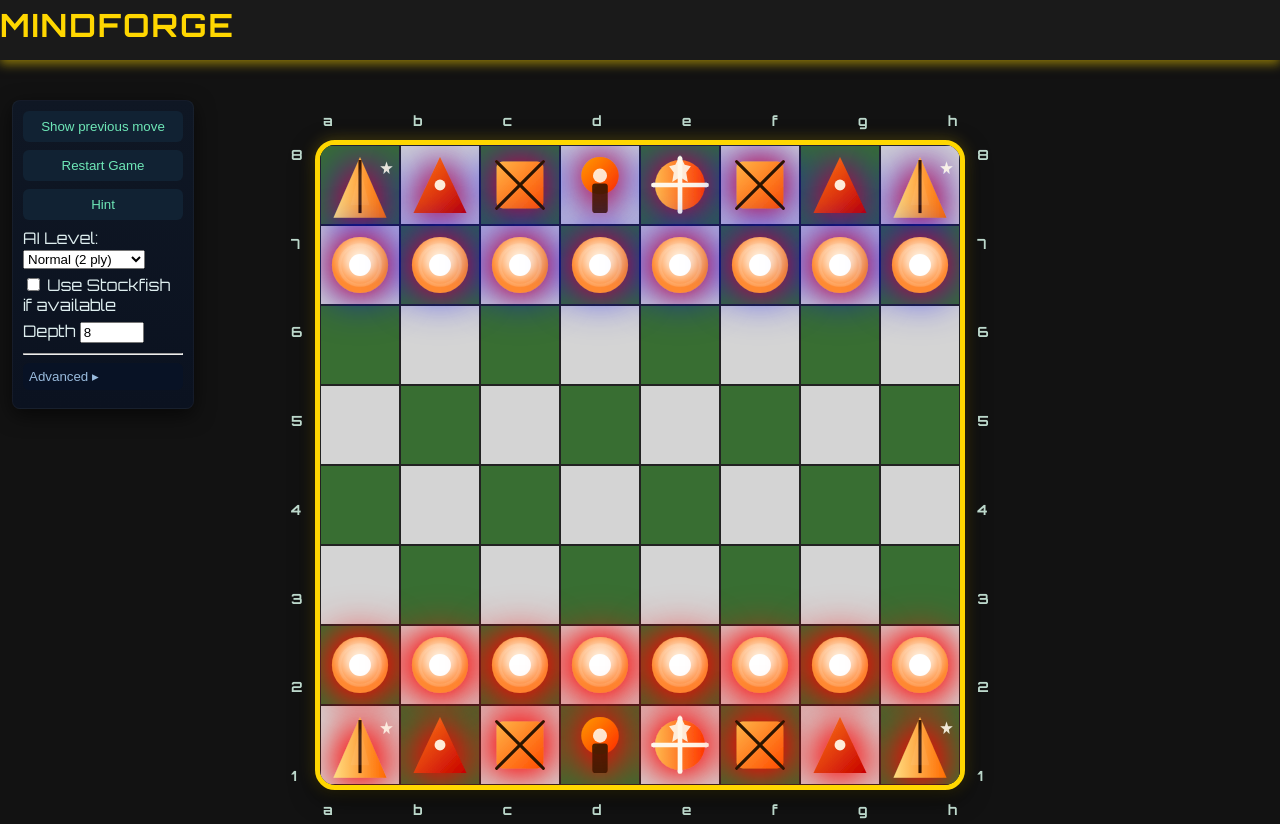
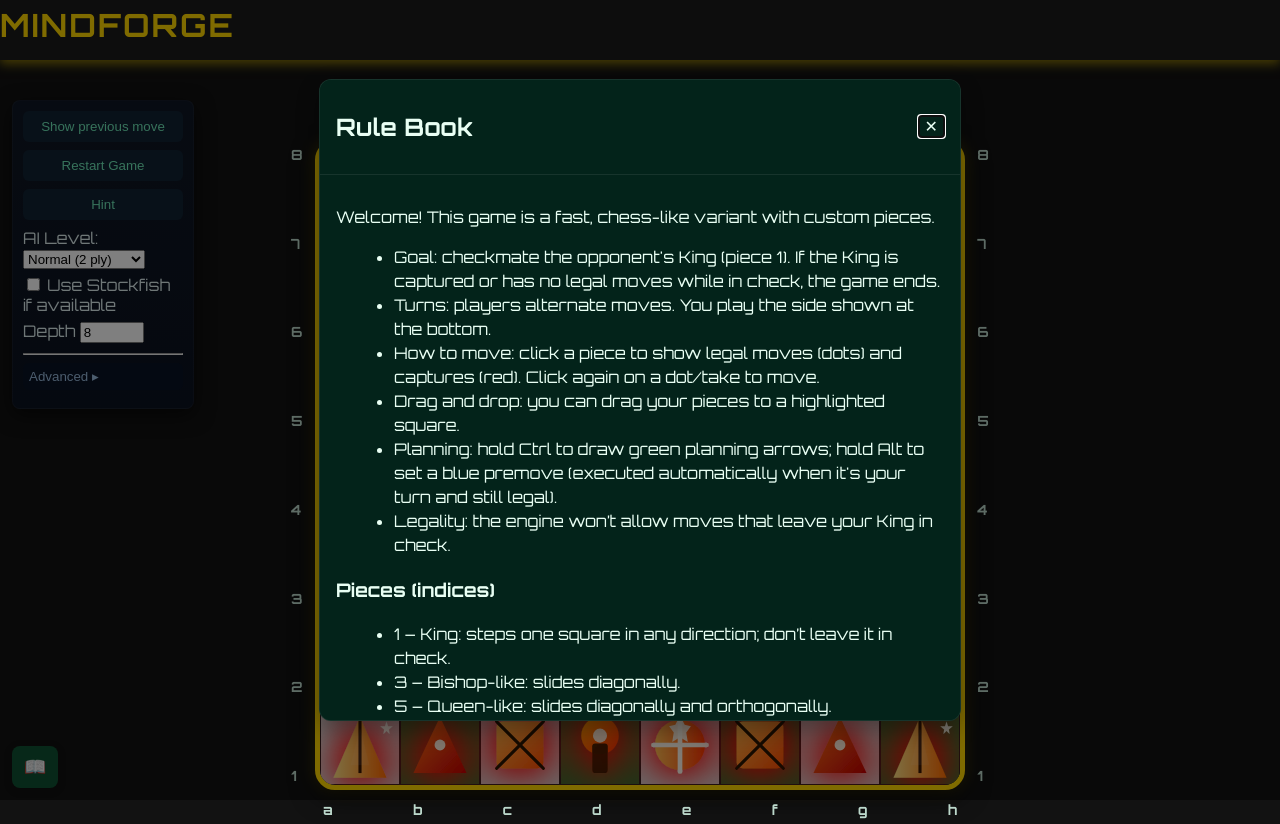
Before and after one commit to samuelgirmametaferia/HIGHIQCHESS, a plain HTML site: page index.html in a window 1280 px wide. Drawn offline with Linux system fonts and the light colour scheme.

Commit message:
Add files via upload

```diff
--- a/app.js
+++ b/app.js
@@ -692,3 +692,19 @@ window.addEventListener('keydown', (e)=>{
     applyAndRender(boardState);
     }
 });
+
+// Rule Book modal wiring (init after DOM ready since markup is after script tag)
+function setupRulebook(){
+    const rbBtn = document.getElementById('btn-rulebook');
+    const rbModal = document.getElementById('rulebook-modal');
+    const rbClose = document.getElementById('rulebook-close');
+    function open(){ if(!rbModal) return; rbModal.classList.remove('hidden'); rbModal.setAttribute('aria-hidden','false'); try{ rbClose && rbClose.focus(); }catch(e){} }
+    function close(){ if(!rbModal) return; rbModal.classList.add('hidden'); rbModal.setAttribute('aria-hidden','true'); }
+    if(rbBtn) rbBtn.addEventListener('click', open);
+    if(rbClose) rbClose.addEventListener('click', close);
+    if(rbModal){ rbModal.addEventListener('click', (e)=>{ const t = e.target; if(t && t.classList && t.classList.contains('rulebook-backdrop')) close(); }); }
+    window.addEventListener('keydown', (e)=>{ if(e.key === 'Escape') close(); });
+    // show on first load
+    open();
+}
+if(document.readyState === 'loading') document.addEventListener('DOMContentLoaded', setupRulebook); else setupRulebook();
--- a/index.html
+++ b/index.html
@@ -64,5 +64,37 @@
         </div>
     </main>
     <script src="app.js" type="module"></script>
+    <!-- Floating Rule Book button and modal -->
+    <button id="btn-rulebook" class="fab-rulebook" aria-label="Open rule book" title="Rule Book">📖</button>
+    <div id="rulebook-modal" class="rulebook-modal hidden" aria-hidden="true" role="dialog" aria-labelledby="rulebook-title">
+        <div class="rulebook-backdrop"></div>
+        <div class="rulebook-card" role="document">
+            <div class="rulebook-header">
+                <h2 id="rulebook-title">Rule Book</h2>
+                <button id="rulebook-close" class="rulebook-close" aria-label="Close">✕</button>
+            </div>
+            <div class="rulebook-body">
+                <p>Welcome! This game is a fast, chess-like variant with custom pieces.</p>
+                <ul>
+                    <li>Goal: checkmate the opponent's King (piece 1). If the King is captured or has no legal moves while in check, the game ends.</li>
+                    <li>Turns: players alternate moves. You play the side shown at the bottom.</li>
+                    <li>How to move: click a piece to show legal moves (dots) and captures (red). Click again on a dot/take to move.</li>
+                    <li>Drag and drop: you can drag your pieces to a highlighted square.</li>
+                    <li>Planning: hold Ctrl to draw green planning arrows; hold Alt to set a blue premove (executed automatically when it's your turn and still legal).</li>
+                    <li>Legality: the engine won’t allow moves that leave your King in check.</li>
+                </ul>
+                <h3>Pieces (indices)</h3>
+                <ul>
+                    <li>1 – King: steps one square in any direction; don’t leave it in check.</li>
+                    <li>3 – Bishop-like: slides diagonally.</li>
+                    <li>5 – Queen-like: slides diagonally and orthogonally.</li>
+                    <li>4 – Rook-stepper: steps one square orthogonally; has a special forward jump in some cases.</li>
+                    <li>2 – Jumper: leaps two squares in straight/diagonal directions (can hop).</li>
+                    <li>0 – Light piece: short limited steps.</li>
+                </ul>
+                <p>Tip: Use the Hint button for suggestions. The AI may think for up to ~1 second per move.</p>
+            </div>
+        </div>
+    </div>
 </body>
 </html>
--- a/style.css
+++ b/style.css
@@ -1,3 +1,16 @@
+/* Rulebook floating button */
+.fab-rulebook{position:fixed;left:12px;bottom:12px;z-index:1000;border:none;background:#0f5132;color:#e9fff4;padding:10px 12px;border-radius:8px;cursor:pointer;box-shadow:0 2px 8px rgba(0,0,0,0.2);font-size:18px}
+.fab-rulebook:hover{background:#0b3f27}
+
+/* Rulebook modal */
+.rulebook-modal.hidden{display:none}
+.rulebook-modal{position:fixed;inset:0;z-index:1001;display:flex;align-items:center;justify-content:center}
+.rulebook-backdrop{position:absolute;inset:0;background:rgba(0,0,0,0.5)}
+.rulebook-card{position:relative;background:#03231a;color:#e9fff4;border:1px solid rgba(255,255,255,0.08);border-radius:12px;max-width:640px;width:92%;max-height:80vh;overflow:auto;box-shadow:0 8px 24px rgba(0,0,0,0.35);}
+.rulebook-header{display:flex;align-items:center;justify-content:space-between;padding:12px 16px;border-bottom:1px solid rgba(255,255,255,0.08)}
+.rulebook-close{background:transparent;border:none;color:#e9fff4;font-size:16px;cursor:pointer}
+.rulebook-body{padding:14px 16px;line-height:1.5}
+.rulebook-body ul{margin:8px 0 8px 18px}
 body {
     font-family: 'Orbitron', sans-serif;
     background-color: #121212;
```
